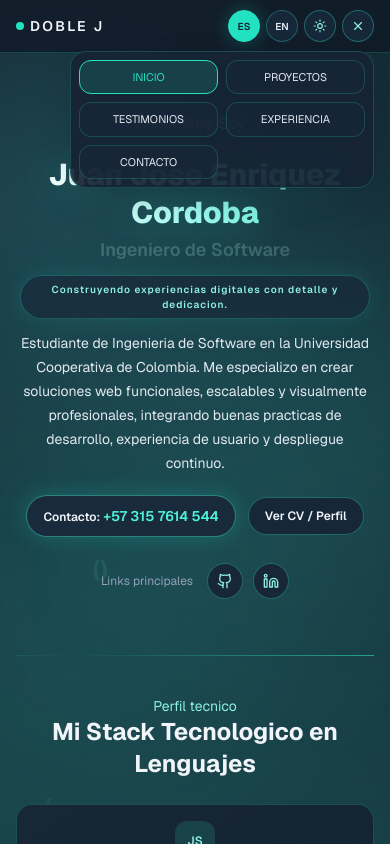
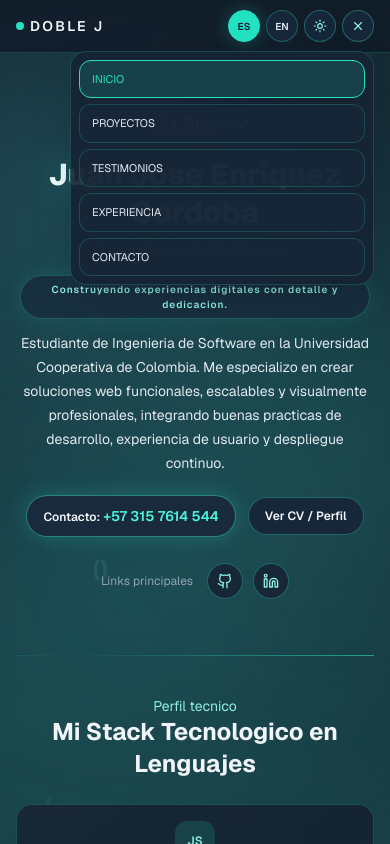
Before and after one commit to Juanenriquezcc/Portafolio_Personal, a Next.js app: page / in a window 390 px wide. Both pictures are taken after a click on the button 358 px from the left and 26 px from the top of the page. Shown: the top 844 px of the page. Built offline with nearby package versions, Linux system fonts and the light colour scheme.

Commit message:
style: menu en lista para ipad y celular

```diff
--- a/components/Navbar.tsx
+++ b/components/Navbar.tsx
@@ -189,7 +189,7 @@ export default function Navbar({ locale, onLocaleChange, themeMode, onThemeModeC
                   : "border-cyan-600/20 bg-white/96"
               }`}
             >
-              <div className="grid grid-cols-2 gap-2 text-[11px] sm:text-xs">
+              <div className="flex flex-col gap-1.5 text-[11px] sm:text-xs">
                 {currentItems.map((item) => (
                   <a
                     key={`mobile-${item.label}`}
@@ -198,7 +198,7 @@ export default function Navbar({ locale, onLocaleChange, themeMode, onThemeModeC
                       setActive(item.href);
                       setMenuOpen(false);
                     }}
-                    className={`rounded-xl border px-2 py-2 text-center transition-colors duration-300 ${
+                    className={`rounded-xl border px-3 py-2.5 text-left transition-colors duration-300 ${
                       active === item.href
                         ? "border-[#22e2c2] bg-[#22e2c2]/15 text-[#22e2c2]"
                         : themeMode === "dark"
```
